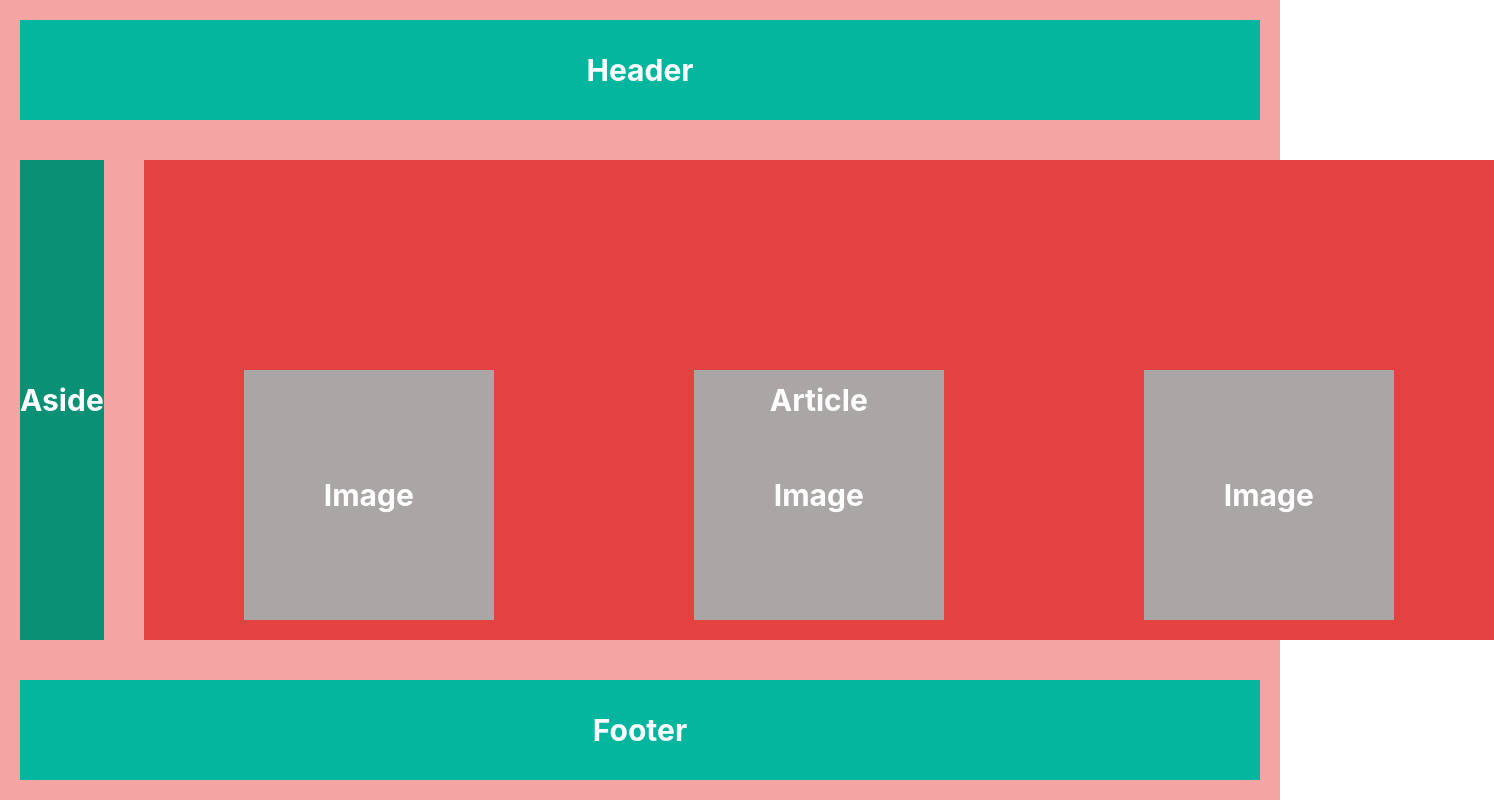
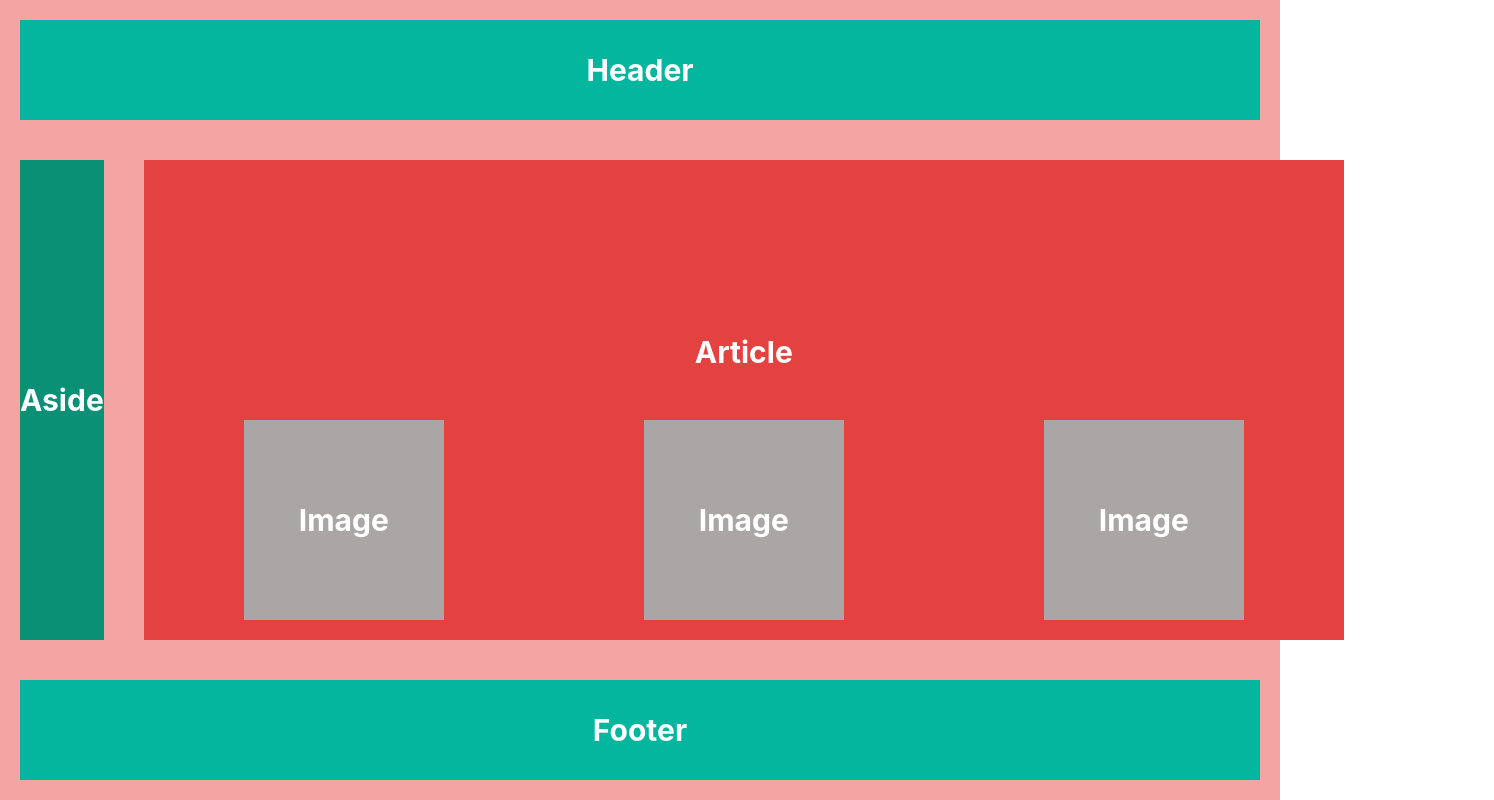
Before and after one commit to arjun963/react_layout_2, a React (Create React App) app: page / in a window 1280 px wide. Shown: the whole page, 1494 px wide, since content can reach past the window. Built offline with nearby package versions, Linux system fonts and the light colour scheme.

Commit message:
Add sidebar width changes

```diff
--- a/src/App.css
+++ b/src/App.css
@@ -30,7 +30,7 @@
   color: white;
   font-weight: bold;
   margin: 20px;
-  width: 350px;
+  width: 500px;
   display: flex;
   justify-content: center;
   align-items: center;
@@ -49,7 +49,7 @@
 
 .text-right {
   position: absolute;
-  top: 40%;
+  top: 30%;
   left: 50%;
   color: white;
   font-weight: bold;
@@ -63,8 +63,8 @@
   display: flex;
   justify-content: center;
   align-items: center;
-  width: 250px;
-  height: 250px;
+  width: 200px;
+  height: 200px;
   background-color: #aba6a6;
   padding-top: 0%;
   margin: 0px 100px 20px 100px;
```
